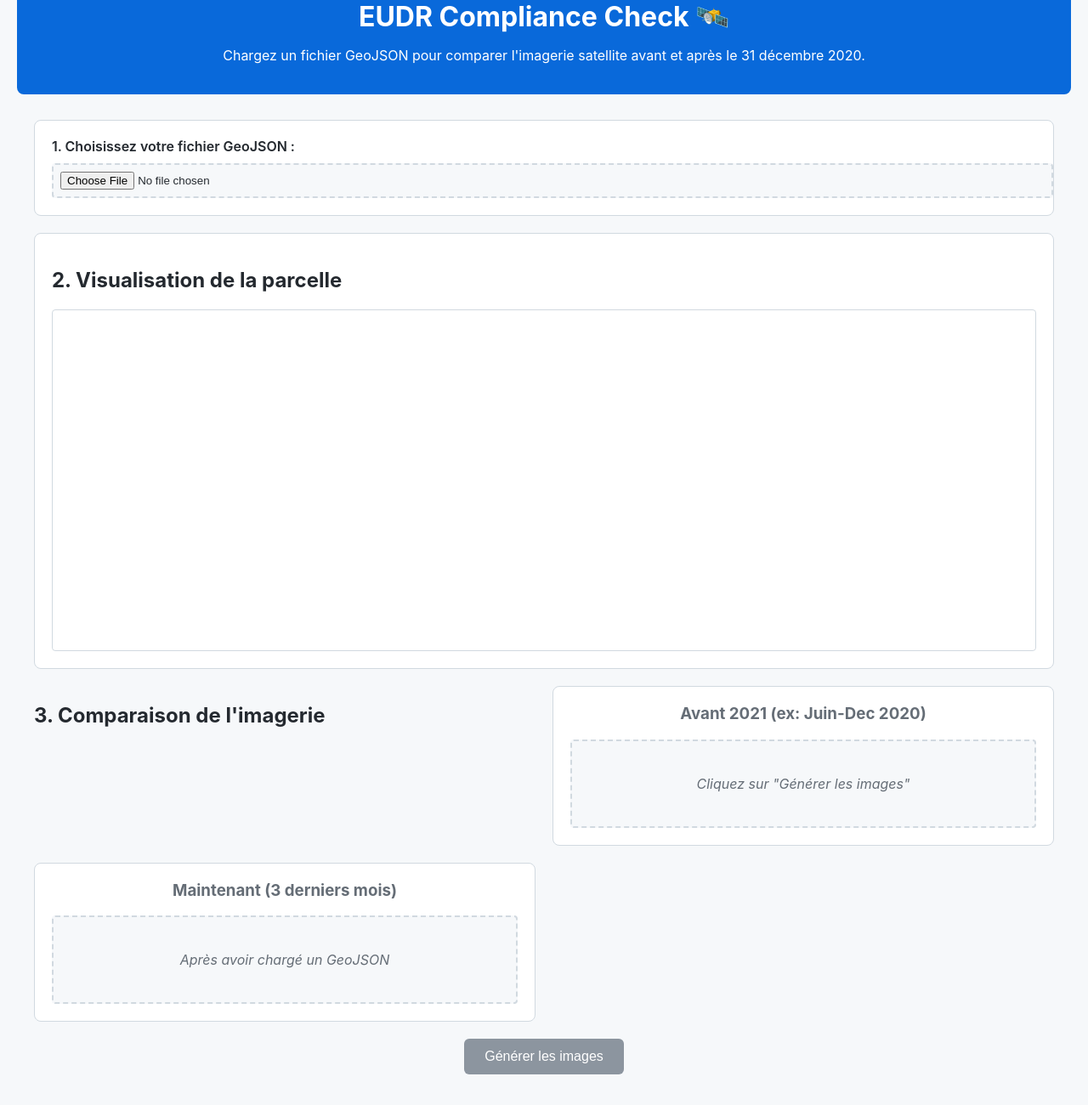
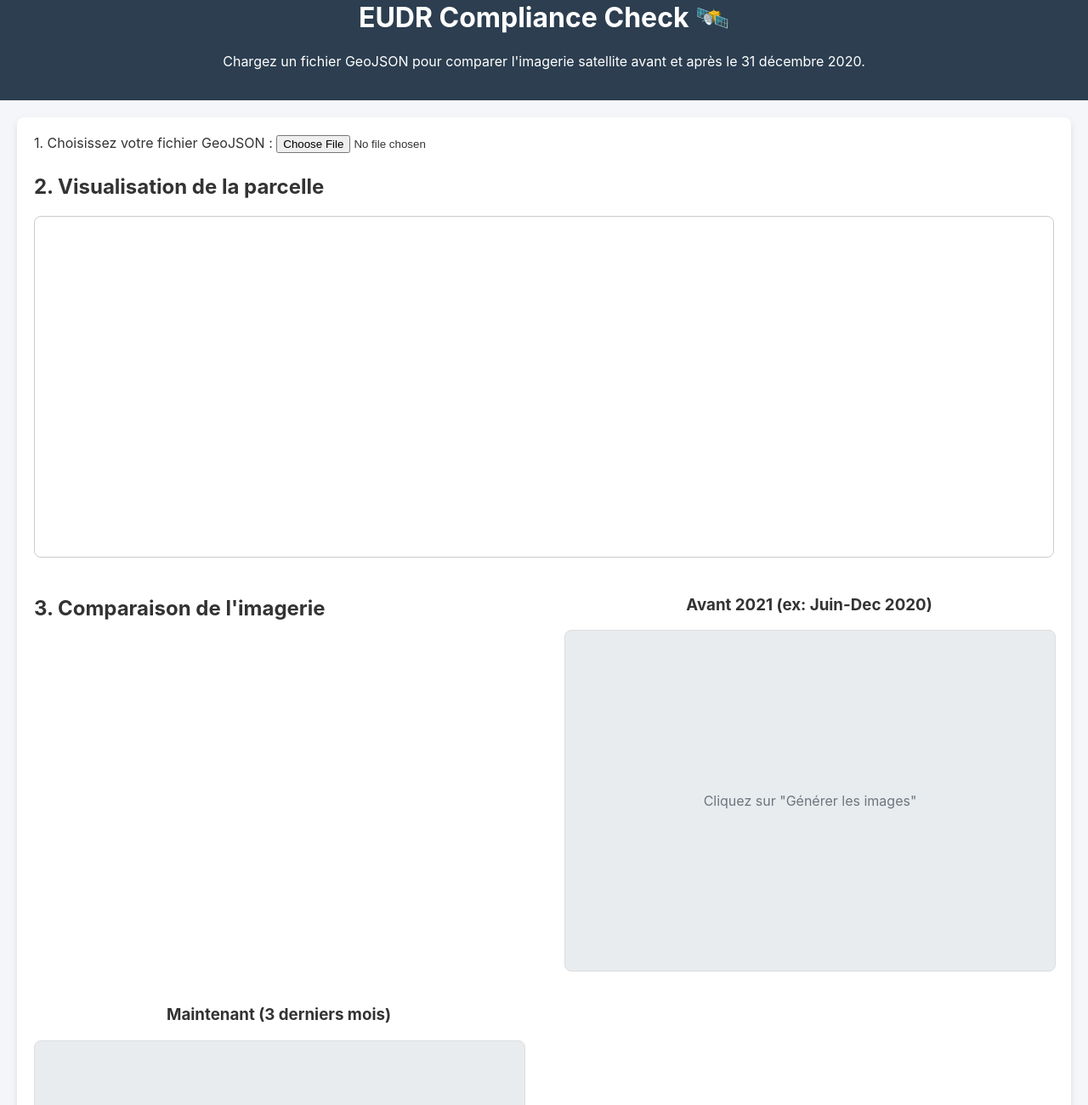
Before and after one commit to edouardlecarpentier-pixel/EUDR-compliance, a plain HTML site: page index.html in a window 1280 px wide. Shown: the part 40-1340 px from the top of the page at 85% size. Drawn offline with nearby package versions, Linux system fonts and the light colour scheme; a script that the page names is missing.

Commit message:
Update style.css

```diff
--- a/style.css
+++ b/style.css
@@ -1,124 +1,13 @@
-/* EUDR Compliance Styles */
-
-body {
-  font-family: -apple-system, BlinkMacSystemFont, 'Segoe UI', Roboto, sans-serif;
-  margin: 0;
-  padding: 20px;
-  background-color: #f6f8fa;
-  color: #24292f;
-}
-
-header {
-  background: #0969da;
-  color: white;
-  padding: 20px;
-  border-radius: 8px;
-  margin-bottom: 30px;
-  text-align: center;
-}
-
-header h1 {
-  margin: 0 0 10px 0;
-  font-size: 2em;
-}
-
-main {
-  max-width: 1200px;
-  margin: 0 auto;
-}
-
-.upload-section {
-  background: white;
-  padding: 20px;
-  border-radius: 8px;
-  border: 1px solid #d1d9e0;
-  margin-bottom: 20px;
-}
-
-.upload-section label {
-  display: block;
-  margin-bottom: 10px;
-  font-weight: 600;
-}
-
-.upload-section input[type="file"] {
-  width: 100%;
-  padding: 8px;
-  border: 2px dashed #d1d9e0;
-  border-radius: 4px;
-  background: #f6f8fa;
-}
-
-#map-container {
-  background: white;
-  padding: 20px;
-  border-radius: 8px;
-  border: 1px solid #d1d9e0;
-  margin-bottom: 20px;
-}
-
-#map {
-  height: 400px;
-  border-radius: 4px;
-  border: 1px solid #d1d9e0;
-}
-
-#imagery-container {
-  display: grid;
-  grid-template-columns: 1fr 1fr;
-  gap: 20px;
-  margin-bottom: 20px;
-}
-
-.image-box {
-  background: white;
-  padding: 20px;
-  border-radius: 8px;
-  border: 1px solid #d1d9e0;
-  text-align: center;
-}
-
-.image-box h3 {
-  margin-top: 0;
-  color: #656d76;
-}
-
-.placeholder {
-  background: #f6f8fa;
-  border: 2px dashed #d1d9e0;
-  padding: 40px 20px;
-  border-radius: 4px;
-  color: #656d76;
-  font-style: italic;
-}
-
-#fetch-images-btn {
-  background: #0969da;
-  color: white;
-  border: none;
-  padding: 12px 24px;
-  border-radius: 6px;
-  font-size: 16px;
-  cursor: pointer;
-  display: block;
-  margin: 0 auto;
-}
-
-#fetch-images-btn:hover {
-  background: #0860ca;
-}
-
-#fetch-images-btn:disabled {
-  background: #8c959f;
-  cursor: not-allowed;
-}
-
-@media (max-width: 768px) {
-  #imagery-container {
-    grid-template-columns: 1fr;
-  }
-
-  body {
-    padding: 10px;
-  }
-}
+body { font-family: -apple-system, BlinkMacSystemFont, "Segoe UI", Roboto, Helvetica, Arial, sans-serif; margin: 0; background-color: #f4f6f9; color: #333; }
+header { background-color: #2c3e50; color: white; padding: 20px; text-align: center; }
+main { max-width: 1200px; margin: 20px auto; padding: 20px; background: white; border-radius: 8px; box-shadow: 0 4px 8px rgba(0,0,0,0.1); }
+.upload-section, #imagery-container, #map-container { margin-bottom: 25px; }
+#map { height: 400px; border-radius: 8px; border: 1px solid #ccc; }
+#imagery-container { display: flex; justify-content: space-between; gap: 20px; flex-wrap: wrap; }
+.image-box { width: 100%; md:width: 48%; text-align: center; }
+.placeholder, .image-box img { width: 100%; height: 400px; border-radius: 8px; border: 1px solid #ddd; background-color: #e9ecef; display: flex; align-items: center; justify-content: center; color: #6c757d; }
+.image-box img { object-fit: cover; }
+button { display: block; width: 100%; padding: 15px; font-size: 1.2em; background-color: #3498db; color: white; border: none; border-radius: 8px; cursor: pointer; transition: background-color 0.3s; }
+button:disabled { background-color: #bdc3c7; cursor: not-allowed; }
+button:hover:not(:disabled) { background-color: #2980b9; }
+@media (min-width: 768px) { .image-box { width: 48%; } }
```
